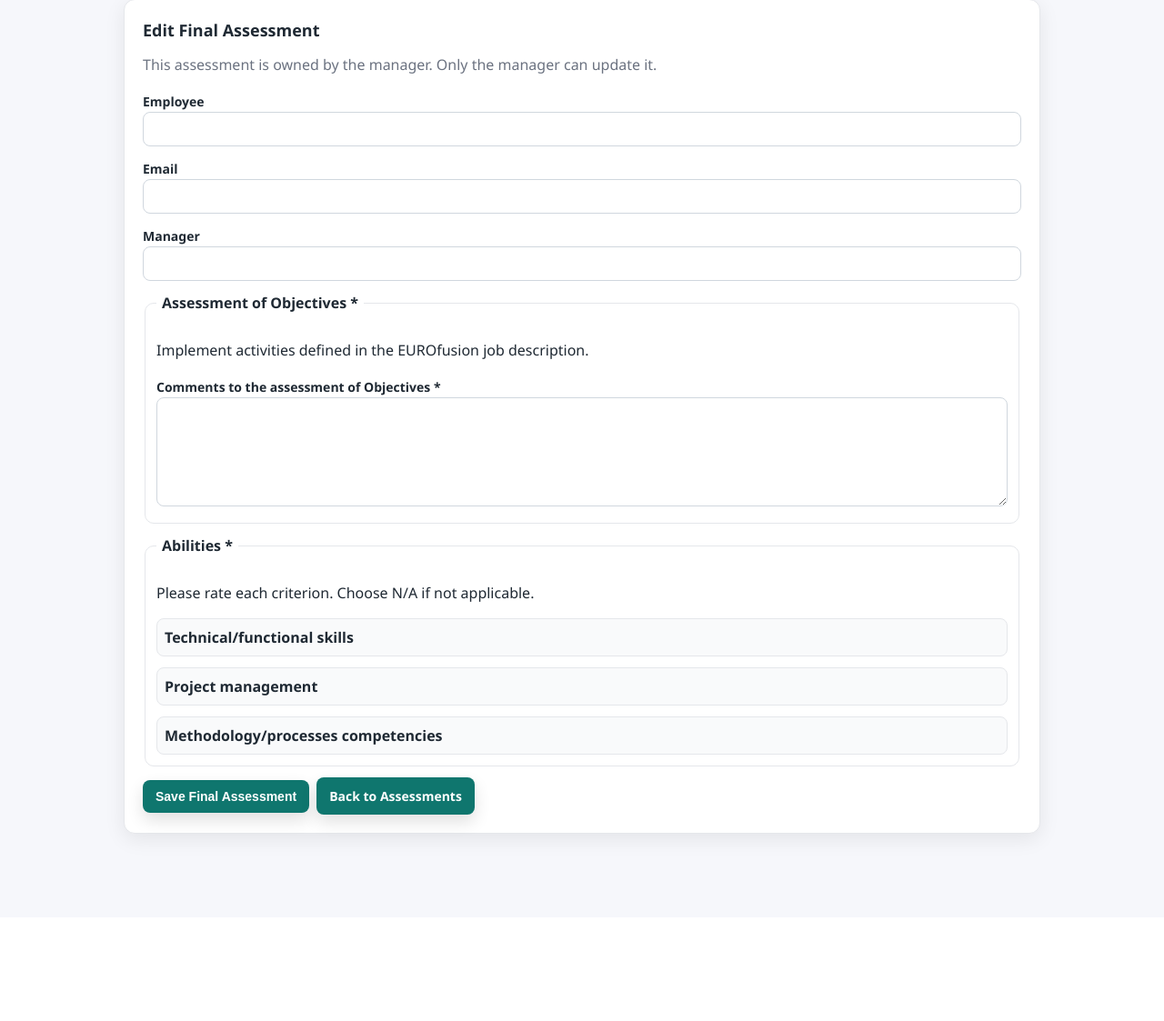
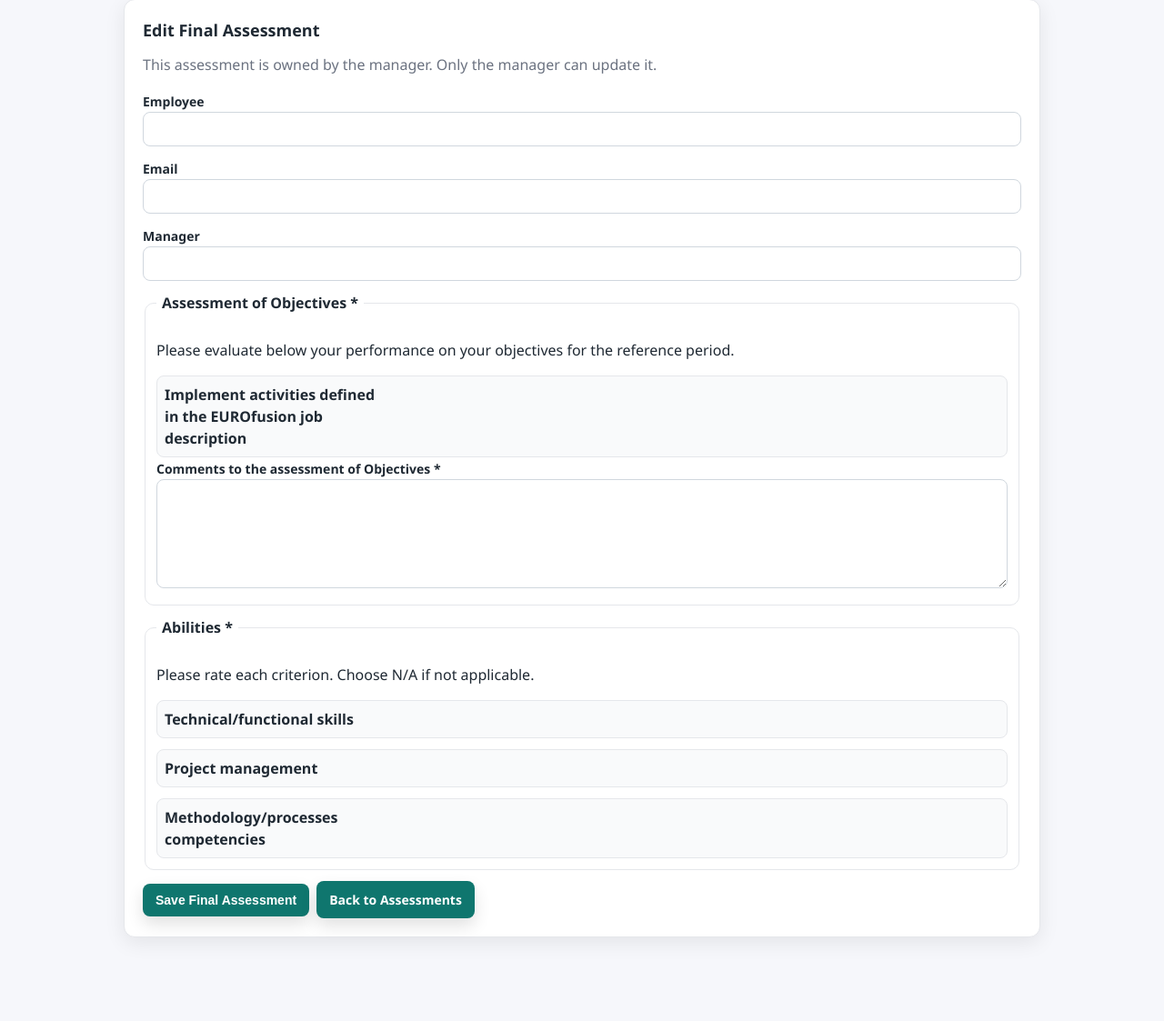
Before and after one commit to beckjim/demo-web-app, a Flask app: template templates/final_edit.html in a window 1280 px wide. Shown: the part 124-1247 px from the top of the page at 91% size. Before the commit the page ends 1056 px from the top, so only its background shows below. Run offline with Flask 3, Linux system fonts and the light colour scheme; the template is opened without the code that fills it, so the values that code supplies are empty.

Commit message:
Enhance assessment layout in create.html and final_edit.html for better clarity and usability

```diff
--- a/templates/base.html
+++ b/templates/base.html
@@ -147,11 +147,14 @@
       border: 1px solid var(--border);
       border-radius: 8px;
       background: #f9fafb;
+      overflow-x: auto;
     }
 
     .ability-label {
       font-weight: 700;
       min-width: 220px;
+      flex: 0 0 240px;
+      flex-shrink: 0;
       color: var(--text);
     }
 
--- a/templates/final_edit.html
+++ b/templates/final_edit.html
@@ -18,8 +18,10 @@
         </div>
         <fieldset>
             <legend>Assessment of Objectives *</legend>
-            <p>Implement activities defined in the EUROfusion job description.</p>
-            <div class="radio-row">
+            <p>Please evaluate below your performance on your objectives for the reference period.</p>
+            <div class="ability-grid">
+                <div class="ability-row">
+                    <div class="ability-label">Implement activities defined in the EUROfusion job description</div>
                     {% for choice in objective_choices %}
                     <label class="radio-option">
                         <input type="radio" name="objective_rating" value="{{ choice }}" {% if
@@ -27,6 +29,7 @@
                         <span>{{ choice }}</span>
                     </label>
                     {% endfor %}
+                </div>
             </div>
             <div>
                 <label for="objective_comment">Comments to the assessment of Objectives *</label>
```
Also changed, not shown: templates/create.html (+5 -2 lines). Lines whose indentation alone changed are shown as unchanged.
